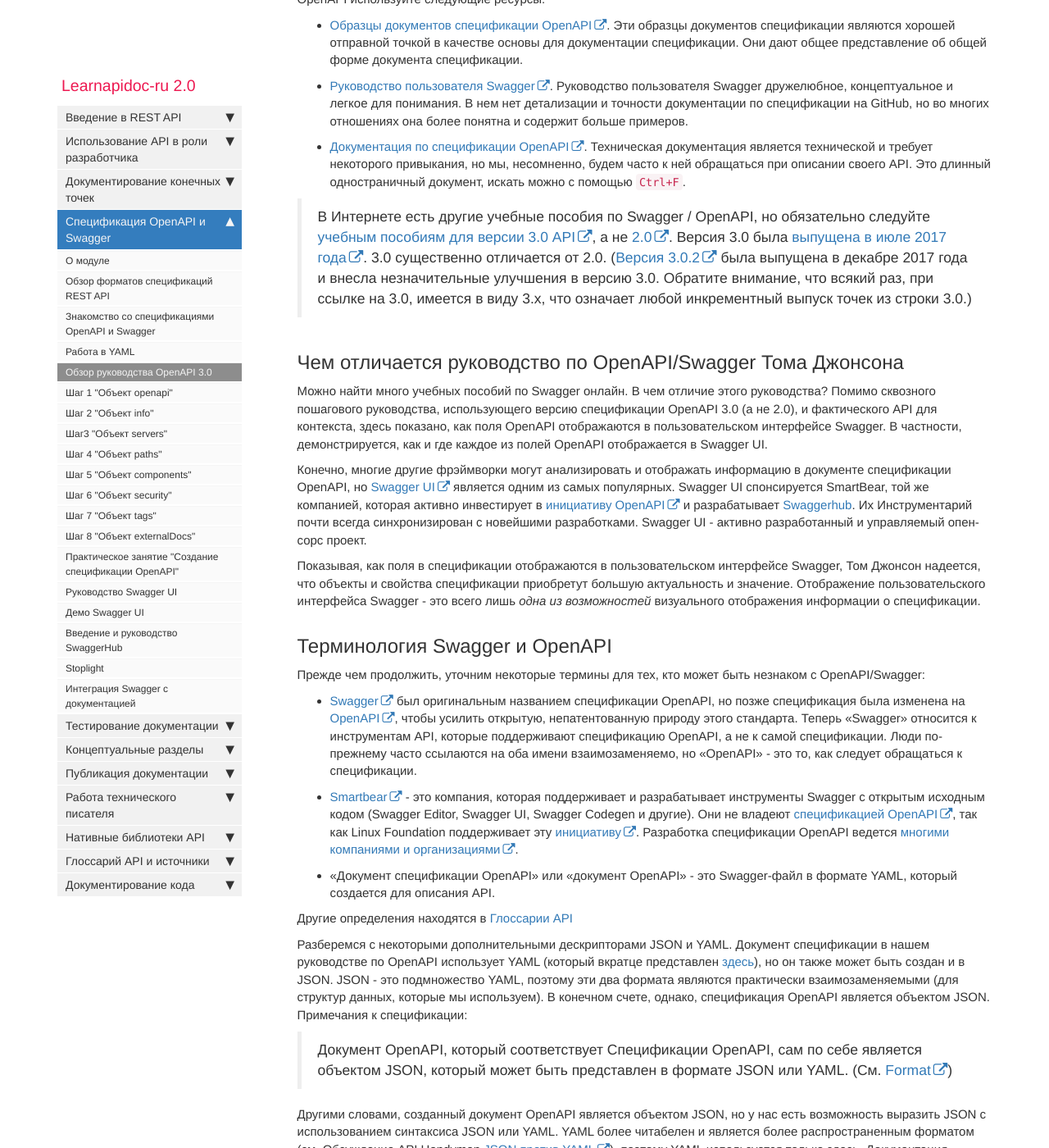
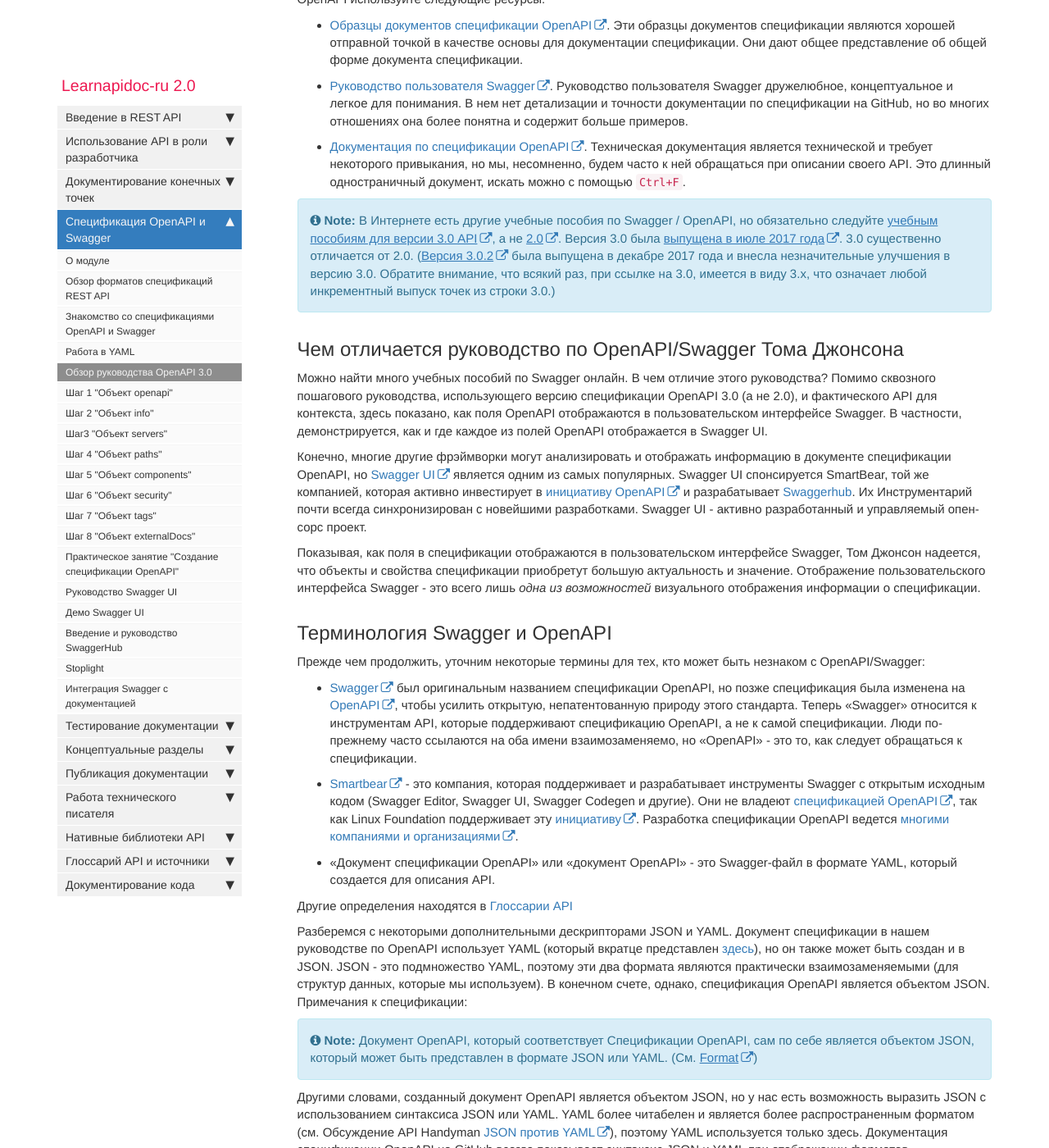
Before and after one commit to Starkovden/Starkovden.github.io, a Jekyll site: the page built from pages/openapi-specification/openapi-tutorial-overview.md, in a window 1280 px wide and 1400 px high, scrolled down 629 px. Shown: the whole window at 82% size. Built offline with Jekyll 4.4.1, drawn with Linux system fonts in a browser that asks for light colours; nearby versions of some CDN libraries; comment, search, counter and statistics services are not loaded.

Commit message:
поправил разметку советов и заметок

```diff
--- a/pages/openapi-specification/openapi-tutorial-overview.md
+++ b/pages/openapi-specification/openapi-tutorial-overview.md
@@ -17,7 +17,7 @@
 - [Руководство пользователя Swagger](https://swagger.io/docs/specification/about/). Руководство пользователя Swagger дружелюбное, концептуальное и легкое для понимания. В нем нет детализации и точности документации по спецификации на GitHub, но во многих отношениях она более понятна и содержит больше примеров.
 - [Документация по спецификации OpenAPI](https://github.com/OAI/OpenAPI-Specification/blob/master/versions/3.0.2.md). Техническая документация является технической и требует некоторого привыкания, но мы, несомненно, будем часто к ней обращаться при описании своего API. Это длинный одностраничный документ, искать можно с помощью `Ctrl+F`.
 
-> В Интернете есть другие учебные пособия по Swagger / OpenAPI, но обязательно следуйте [учебным пособиям для версии 3.0 API](https://github.com/OAI/OpenAPI-Specification/blob/master/versions/3.0.2.md), а не [2.0](https://github.com/OAI/OpenAPI-Specification/blob/master/versions/2.0.md). Версия 3.0 была [выпущена в июле 2017 года](https://github.com/OAI/OpenAPI-Specification/blob/master/versions/3.0.2.md#appendix-a-revision-history). 3.0 существенно отличается от 2.0. ([Версия 3.0.2](https://github.com/OAI/OpenAPI-Specification/blob/master/versions/3.0.2.md) была выпущена в декабре 2017 года и внесла незначительные улучшения в версию 3.0. Обратите внимание, что всякий раз, при ссылке на 3.0, имеется в виду 3.x, что означает любой инкрементный выпуск точек из строки 3.0.)
+{% include note.html content="В Интернете есть другие учебные пособия по Swagger / OpenAPI, но обязательно следуйте [учебным пособиям для версии 3.0 API](https://github.com/OAI/OpenAPI-Specification/blob/master/versions/3.0.2.md), а не [2.0](https://github.com/OAI/OpenAPI-Specification/blob/master/versions/2.0.md). Версия 3.0 была [выпущена в июле 2017 года](https://github.com/OAI/OpenAPI-Specification/blob/master/versions/3.0.2.md#appendix-a-revision-history). 3.0 существенно отличается от 2.0. ([Версия 3.0.2](https://github.com/OAI/OpenAPI-Specification/blob/master/versions/3.0.2.md) была выпущена в декабре 2017 года и внесла незначительные улучшения в версию 3.0. Обратите внимание, что всякий раз, при ссылке на 3.0, имеется в виду 3.x, что означает любой инкрементный выпуск точек из строки 3.0.)" %}
 
 <a name="tutorialDiff"></a>
 ## Чем отличается руководство по OpenAPI/Swagger Тома Джонсона
@@ -41,7 +41,7 @@
 
 Разберемся с некоторыми дополнительными дескрипторами JSON и YAML. Документ спецификации в нашем руководстве по OpenAPI использует YAML (который вкратце представлен [здесь](working-in-YAML.html)), но он также может быть создан и в JSON. JSON - это подмножество YAML, поэтому эти два формата являются практически взаимозаменяемыми (для структур данных, которые мы используем). В конечном счете, однако, спецификация OpenAPI является объектом JSON. Примечания к спецификации:
 
-> Документ OpenAPI, который соответствует Спецификации OpenAPI, сам по себе является объектом JSON, который может быть представлен в формате JSON или YAML. (См. [Format](https://github.com/OAI/OpenAPI-Specification/blob/master/versions/3.0.2.md#format))
+{% include note.html content="Документ OpenAPI, который соответствует Спецификации OpenAPI, сам по себе является объектом JSON, который может быть представлен в формате JSON или YAML. (См. [Format](https://github.com/OAI/OpenAPI-Specification/blob/master/versions/3.0.2.md#format))" %}
 
 Другими словами, созданный документ OpenAPI является объектом JSON, но у нас есть возможность выразить JSON с использованием синтаксиса JSON или YAML. YAML более читабелен и является более распространенным форматом (см. Обсуждение API Handyman [JSON против YAML](https://apihandyman.io/writing-openapi-swagger-specification-tutorial-part-1-introduction/#json-vs-yaml)), поэтому YAML используется только здесь. Документация спецификации OpenAPI на GitHub всегда показывает синтаксис JSON и YAML при отображении форматов спецификации. (Для более подробного сравнения YAML с JSON см. «Отношение к JSON» в [спецификации YAML](https://yaml.org/spec/1.2/spec.html).)
 
@@ -126,7 +126,7 @@
 
 В следующих разделах мы рассмотрим каждый из этих объектов один за другим и задокументируем текущий [API OpenWeatherMap](https://openweathermap.org/current). Работа с каждым объектом корневого уровня индивидуально (а не документирование всего сразу) помогает уменьшить сложность спецификации.
 
-> `components` - это скорее объект хранения схем, определенных в других объектах, но чтобы избежать одновременного введения слишком большого количества данных, подождем, пока в руководстве `components` не будет полностью объяснено, как ссылаться на схему в одном объекте (используя `$ref`), который указывает на полное определение в `components`.
+{% include note.html content="`components` - это скорее объект хранения схем, определенных в других объектах, но чтобы избежать одновременного введения слишком большого количества данных, подождем, пока в руководстве `components` не будет полностью объяснено, как ссылаться на схему в одном объекте (используя `$ref`), который указывает на полное определение в `components`." %}
 
 С каждым шагом мы будем вставлять объект, над которым работаем, в редактор Swagger. На правой панели редактора Swagger будет отображаться интерфейс Swagger. (Помните, что один документ спецификации ничего не делает с вашим контентом. Для чтения и отображения документа спецификации требуются другие инструменты.)
 
```
